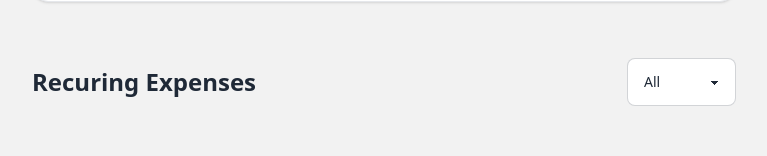
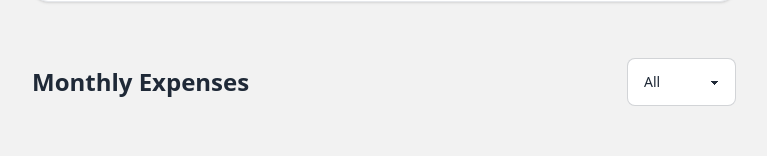
Before and after one commit to tomguillermou/cashflow, a Next.js app: page / in a window 1280 px wide. Shown: the part 1320-1476 px from the top of the page, without its empty margins (256-1023 px from the left). Built offline with nearby package versions, Linux system fonts and the light colour scheme.

Commit message:
Change wording

```diff
--- a/app/page.tsx
+++ b/app/page.tsx
@@ -99,8 +99,8 @@
 
       <ExpenseForm />
 
-      <div className='flex items-center  mt-6'>
-        <p className='text-2xl font-bold'>Recuring Expenses</p>
+      <div className='flex items-center mt-6'>
+        <p className='text-2xl font-bold'>Monthly Expenses</p>
         <select className='select select-bordered ml-auto' onChange={onFilterExpenses}>
           <option value='all'>All</option>
           <option value='needs'>Needs</option>
```
